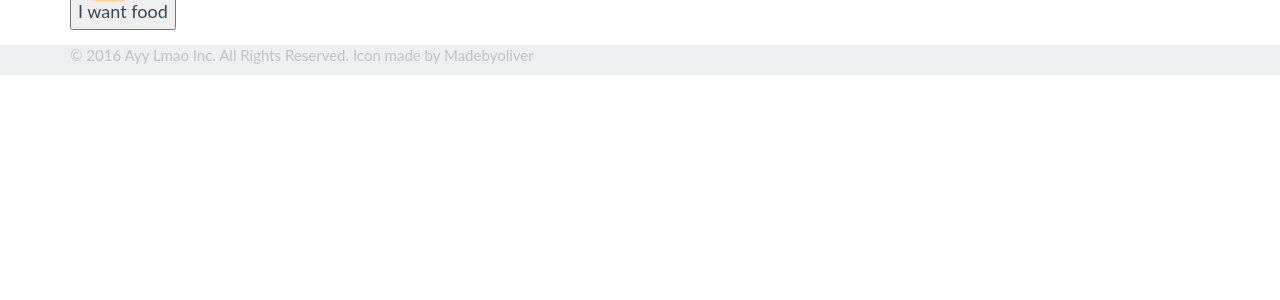
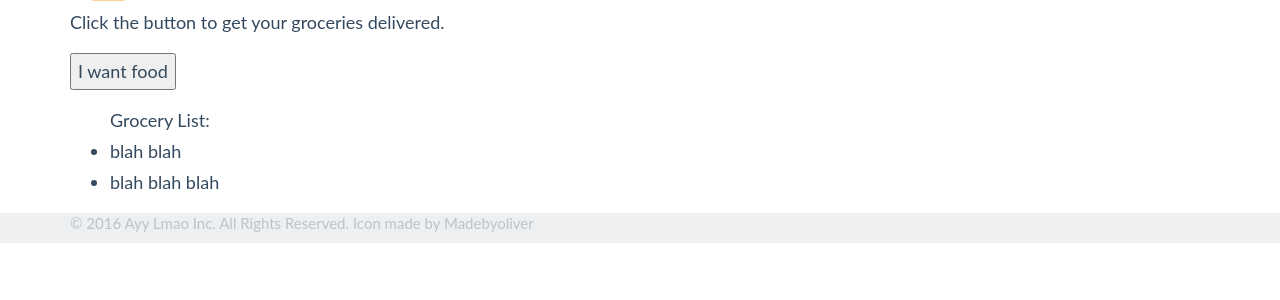
Before and after one commit to rohanp/AngelHacks, a Python web app: template templates/pages/home.html in a window 1280 px wide. Shown: the part 53-353 px from the top of the page. Run offline with Jinja, Linux system fonts and the light colour scheme; the template is opened without the code that fills it, so the values that code supplies are empty; some libraries are stand-ins or nearby versions.

Commit message:
css improvments

```diff
--- a/app.py
+++ b/app.py
@@ -10,6 +10,7 @@ user_db = {'pandit.rohan@gmail.com': {
 										'password': 'helo',
 										'latitude': 30,
 										'longitude': 50
+										'grocery_list': []
 									 },
 			'ayylmao@gmail.com': {
 									'name': 'John',
--- a/templates/layouts/main.html
+++ b/templates/layouts/main.html
@@ -1,4 +1,3 @@
-<!doctype html>
 <head>
 <meta charset="utf-8">
 <title>{% block title %}{% endblock %}</title>
@@ -68,7 +67,7 @@
 		</div>
 
 		<!-- Begin page content -->
-		<main id="content" role="main" class="container">
+		<main id="content" role="main" class="container" style="margin-top:60px">
 
 			{% block content %}{% endblock %}
 
--- a/templates/pages/home.html
+++ b/templates/pages/home.html
@@ -3,10 +3,19 @@
 {% block content %}
 
 
-<p>Click the button to get your coordinates.</p>
+<p>Click the button to get your groceries delivered.</p>
 
 <button onclick="requestFood('{{email}}')">I want food</button>
 
-<p id="demo"></p>
+<p id="demo">
+</p>
+
+<ul>
+Grocery List:
+<li> blah blah </li>
+<li> blah blah blah</li>
+
+
+</ul>
 
 {% endblock %}
--- a/templates/pages/index.html
+++ b/templates/pages/index.html
@@ -14,7 +14,7 @@
       <div id="logo">
         <div id="logo_text">
           <!-- class="logo_colour", allows you to change the colour of the text -->
-          <h1><a href="index.html"><span class="logo_colour">Cilantro</span></a></h1>
+          <!--<h1><a href="index.html"><span class="logo_colour">Cilantro</span></a></h1>-->
           <h2>Crowdsourcing everyday errands</h2>
         </div>
       </div>
```
Also changed, not shown: 2 other files.
